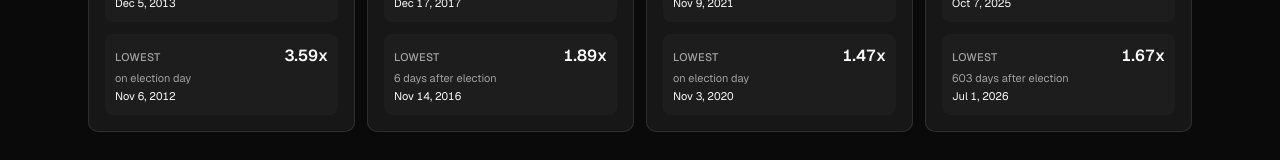
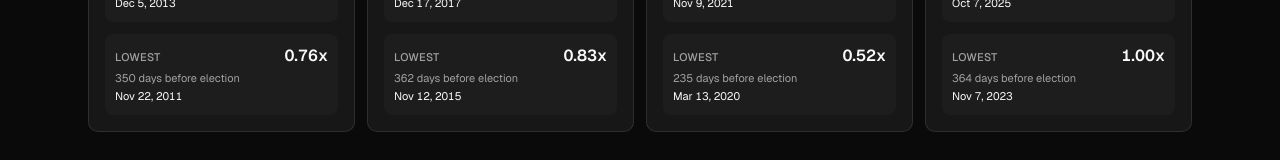
Before and after one commit to dobe4ever/btc-cycles, a Next.js app: page / in a window 1280 px wide. Shown: the part 1019-1179 px from the top of the page. Built offline with nearby package versions, Linux system fonts and the light colour scheme.

Commit message:
Restored v3: feat: enhance BTC cycles component with new day offset label and low value tracking

```diff
--- a/components/btc-cycles.tsx
+++ b/components/btc-cycles.tsx
@@ -47,10 +47,7 @@ export function BtcCycles() {
       let peakDay = 0
       let low = Infinity
       let lowDay = 0
-      // Only search from the anchor (day 0) onward. Day 0 is the election/halving,
-      // which ends the previous cycle and starts this one, so the pre-anchor window
-      // belongs to the previous cycle and must be excluded from this cycle's top/bottom.
-      for (let day = 0; day < CYCLE_START_DAY + data.length; day++) {
+      for (let day = CYCLE_START_DAY; day < CYCLE_START_DAY + data.length; day++) {
         const v = data[day - CYCLE_START_DAY][c.key] as number | null
         if (v != null) {
           if (v > peak) {
```
